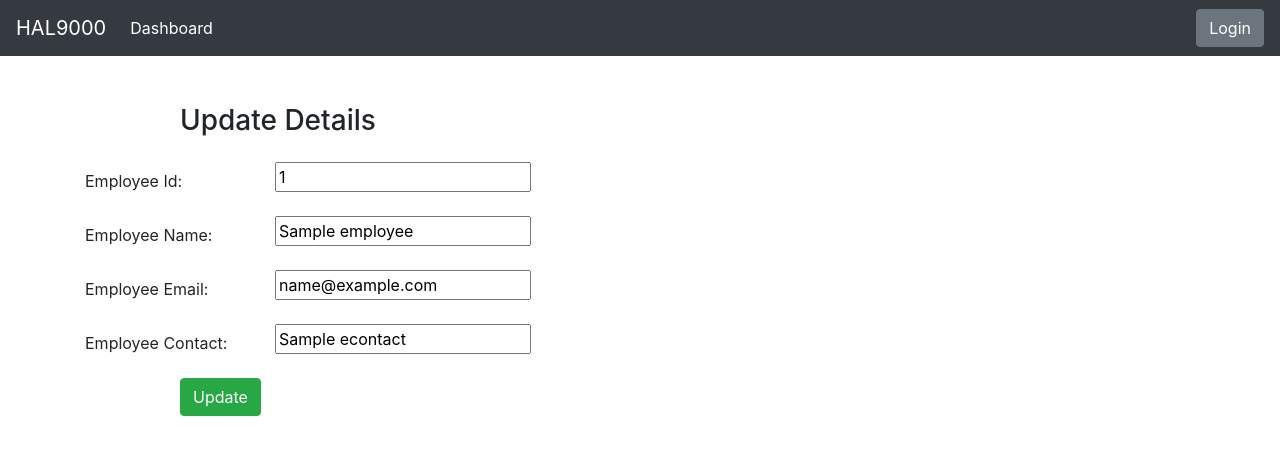
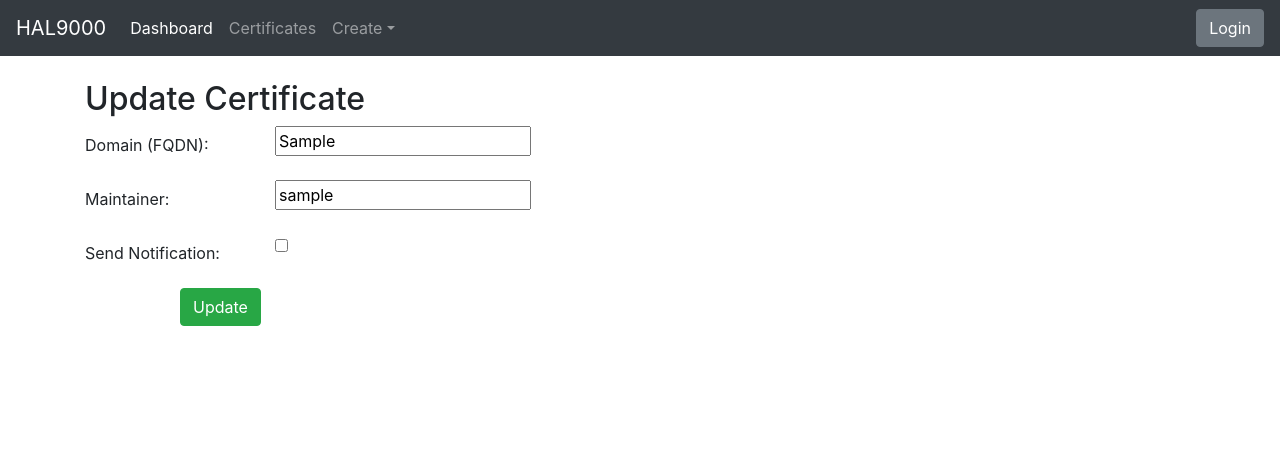
Before and after one commit to semaph0r/HAL9000, a Django app: template hal9000/web/templates/edit.html in a window 1280 px wide. Shown: the top 455 px of the page. Run offline with Django 3.2, Linux system fonts and the light colour scheme; tables that the repository leaves empty hold one stand-in row (values such as "Sample post"); the template is opened without the code that fills it: values that come from a table or form of the project are taken from there, most other values are stand-ins (such as "Sample title", 1, 10 or a date in 2020); some libraries are stand-ins or nearby versions.

Commit message:
[impl] add CRUD for certificates

```diff
--- a/hal9000/web/static/css/style.css
+++ b/hal9000/web/static/css/style.css
@@ -2,5 +2,5 @@ body {
   padding-top: 5rem;
 }
 .status-badge {
-  margin-left: 1rem
+  margin-right: 0.5rem
 }
--- a/hal9000/web/templates/base.html
+++ b/hal9000/web/templates/base.html
@@ -7,25 +7,35 @@
     <title>HAL9000</title>
     <link rel="shortcut icon" type="image/png" href="{% static 'favicon.png' %}"/>
     <!-- Bootstrap CSS -->
-    <link rel="stylesheet" href="https://cdn.jsdelivr.net/npm/bootstrap@4.5.3/dist/css/bootstrap.min.css" integrity="sha384-TX8t27EcRE3e/ihU7zmQxVncDAy5uIKz4rEkgIXeMed4M0jlfIDPvg6uqKI2xXr2" crossorigin="anonymous">
+    <link rel="stylesheet" href="https://cdn.jsdelivr.net/npm/bootstrap@4.5.3/dist/css/bootstrap.min.css"
+          integrity="sha384-TX8t27EcRE3e/ihU7zmQxVncDAy5uIKz4rEkgIXeMed4M0jlfIDPvg6uqKI2xXr2" crossorigin="anonymous">
     <link rel="stylesheet" type="text/css" href="{% static 'css/style.css' %}">
 </head>
 <body>
 <nav class="navbar navbar-expand-md navbar-dark bg-dark fixed-top">
     <a class="navbar-brand" href="#">HAL9000</a>
-  <button class="navbar-toggler" type="button" data-toggle="collapse" data-target="#navbarsExampleDefault" aria-controls="navbarsExampleDefault" aria-expanded="false" aria-label="Toggle navigation">
+    <button class="navbar-toggler" type="button" data-toggle="collapse" data-target="#navbarsExampleDefault"
+            aria-controls="navbarsExampleDefault" aria-expanded="false" aria-label="Toggle navigation">
         <span class="navbar-toggler-icon"></span>
     </button>
 
     <div class="collapse navbar-collapse" id="navbarsExampleDefault">
         <ul class="navbar-nav mr-auto">
             <li class="nav-item active">
-        <a class="nav-link" href="#">Dashboard <span class="sr-only">(current)</span></a>
+                <a class="nav-link" href="{% url 'index' %}">Dashboard <!--<span class="sr-only">(current)</span>--></a>
+            </li>
+            <li class="nav-item">
+                <a class="nav-link" href="{% url 'show-certificate' %}">Certificates</a>
+            </li>
+            <li class="nav-item dropdown">
+                <a class="nav-link dropdown-toggle" href="#" id="dropdown01" data-toggle="dropdown" aria-haspopup="true"
+                   aria-expanded="false">Create</a>
+                <div class="dropdown-menu" aria-labelledby="dropdown01">
+                    <a class="dropdown-item" href="{% url 'create-certificate' %}">Certificate</a>
+                    <a class="dropdown-item" href="#">Software</a>
+                </div>
             </li>
             <!--<li class="nav-item">
-        <a class="nav-link" href="#">Link</a>
-      </li>
-      <li class="nav-item">
               <a class="nav-link disabled" href="#" tabindex="-1" aria-disabled="true">Disabled</a>
             </li>-->
             <!--<li class="nav-item dropdown">
@@ -37,6 +47,7 @@
               </div>
             </li>-->
         </ul>
+
         <form class="form-inline my-2 my-lg-0">
             <!--<input class="form-control mr-sm-2" type="text" placeholder="Search" aria-label="Search">-->
             <button class="btn btn-secondary my-2 my-sm-0" type="submit">Login</button>
@@ -44,10 +55,15 @@
     </div>
 </nav>
 
-<div class ="container">
+<div class="container">
     {% block content %}{% endblock %}
 </div><!-- /.container -->
-<script src="https://code.jquery.com/jquery-3.5.1.slim.min.js" integrity="sha384-DfXdz2htPH0lsSSs5nCTpuj/zy4C+OGpamoFVy38MVBnE+IbbVYUew+OrCXaRkfj" crossorigin="anonymous"></script>
-<script src="https://cdn.jsdelivr.net/npm/bootstrap@4.5.3/dist/js/bootstrap.bundle.min.js" integrity="sha384-ho+j7jyWK8fNQe+A12Hb8AhRq26LrZ/JpcUGGOn+Y7RsweNrtN/tE3MoK7ZeZDyx" crossorigin="anonymous"></script>
+<script src="https://code.jquery.com/jquery-3.5.1.slim.min.js"
+        integrity="sha384-DfXdz2htPH0lsSSs5nCTpuj/zy4C+OGpamoFVy38MVBnE+IbbVYUew+OrCXaRkfj"
+        crossorigin="anonymous"></script>
+<script src="https://cdn.jsdelivr.net/npm/bootstrap@4.5.3/dist/js/bootstrap.bundle.min.js"
+        integrity="sha384-ho+j7jyWK8fNQe+A12Hb8AhRq26LrZ/JpcUGGOn+Y7RsweNrtN/tE3MoK7ZeZDyx"
+        crossorigin="anonymous"></script>
+<script src="{% static 'js/jquery.bootstrap.modal.forms.min.js' %}"></script>
 </body>
 </html>
--- a/hal9000/web/templates/edit.html
+++ b/hal9000/web/templates/edit.html
@@ -1,38 +1,25 @@
 {% extends "base.html" %}
 {% block content %}
-<form method="POST" class="post-form" action="/update/{{ employee.id }}">
+<form method="POST" class="post-form" action="/update/{{ certificate.id }}">
     {% csrf_token %}
-        <br>
+    <h2>Update Certificate</h2>
         <div class="form-group row">
-            <label class="col-sm-1 col-form-label"></label>
+            <label class="col-sm-2 col-form-label">Domain (FQDN):</label>
             <div class="col-sm-4">
-                <h3>Update Details</h3>
+                <input type="text" name="cert_id" id="cert_id" required maxlength="50" value="{{ certificate.domain }}"/>
             </div>
         </div>
         <div class="form-group row">
-            <label class="col-sm-2 col-form-label">Employee Id:</label>
+            <label class="col-sm-2 col-form-label">Maintainer:</label>
             <div class="col-sm-4">
-                <input type="text" name="eid" id="id_eid" required maxlength="20" value="{{ employee.eid }}"/>
+                <input type="text" name="cert_maintainer" id="cert_maintainer" required maxlength="100" value="{{ certificate.maintainer }}"/>
             </div>
         </div>
         <div class="form-group row">
-            <label class="col-sm-2 col-form-label">Employee Name:</label>
+            <label class="col-sm-2 col-form-label">Send Notification:</label>
             <div class="col-sm-4">
-                <input type="text" name="ename" id="id_ename" required maxlength="100" value="{{ employee.ename }}"/>
-            </div>
-        </div>
-        <div class="form-group row">
-            <label class="col-sm-2 col-form-label">Employee Email:</label>
-            <div class="col-sm-4">
-                <input type="email" name="eemail" id="id_eemail" required maxlength="254"
-                       value="{{ employee.eemail }}"/>
-            </div>
-        </div>
-        <div class="form-group row">
-            <label class="col-sm-2 col-form-label">Employee Contact:</label>
-            <div class="col-sm-4">
-                <input type="text" name="econtact" id="id_econtact" required maxlength="15"
-                       value="{{ employee.econtact }}"/>
+                <input type="checkbox" name="cert_notification" id="cert_notification"
+                       value="{{ cert.notify }}"/>
             </div>
         </div>
         <div class="form-group row">
--- a/hal9000/web/urls.py
+++ b/hal9000/web/urls.py
@@ -4,8 +4,8 @@ from . import views
 
 urlpatterns = [
     path('', views.show, name='index'),
-    path('show', views.show),
-    path('edit/<int:id>', views.edit),
-    path('update/<int:id>', views.update),
-    path('delete/<int:id>', views.destroy),
+    path('certificates', views.CertificatesListView.as_view(), name='show-certificate'),
+    path('certificate/create', views.CertificateCreateView.as_view(), name='create-certificate'),
+    path('certificate/<int:pk>/update', views.CertificateUpdateView.as_view(), name='update-certificate'),
+    path('certificate/<int:pk>/delete', views.CertificateDeleteView.as_view(), name='delete-certificate'),
 ]
```
Also changed, not shown: hal9000/web/templates/index.html (deleted, +0 -68 lines), hal9000/web/templates/show.html (+19 -6 lines), hal9000/web/templates/web/certificate_confirm_delete.html (added, +8 -0 lines), hal9000/web/templates/web/certificate_form.html (added, +8 -0 lines), hal9000/web/templates/web/certificate_list.html (added, +40 -0 lines), hal9000/web/templates/web/certificate_update_view.html (added, +8 -0 lines), hal9000/web/views.py (+32 -6 lines). Lines whose indentation alone changed are shown as unchanged.
